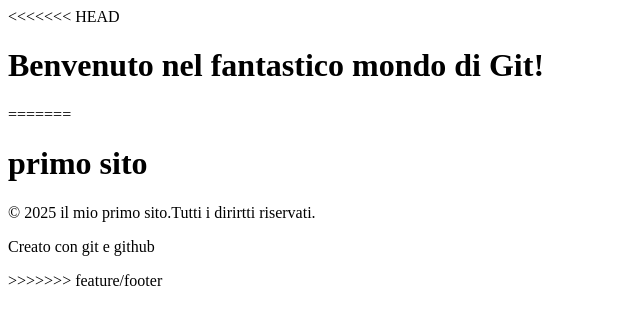
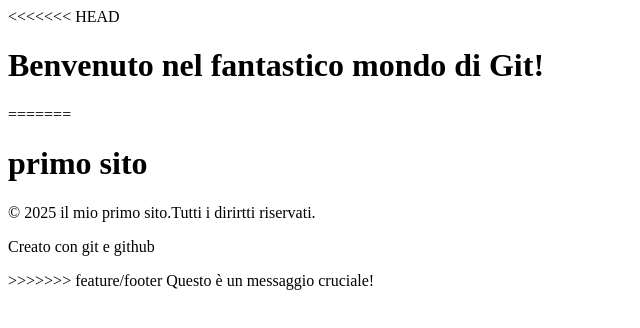
Before and after one commit to Tommaso-cambi/Primo-Sito-Web, a plain HTML site: page index.html in a window 1280 px wide. Shown: the whole page, without its empty margins (0-640 px from the left). Drawn offline with Linux system fonts and the light colour scheme.

Commit message:
Aggiunto messaggio importante

```diff
--- a/index.html
+++ b/index.html
@@ -20,3 +20,4 @@
 >>>>>>> feature/footer
 	</body>
 </html>
+Questo è un messaggio cruciale!
```
